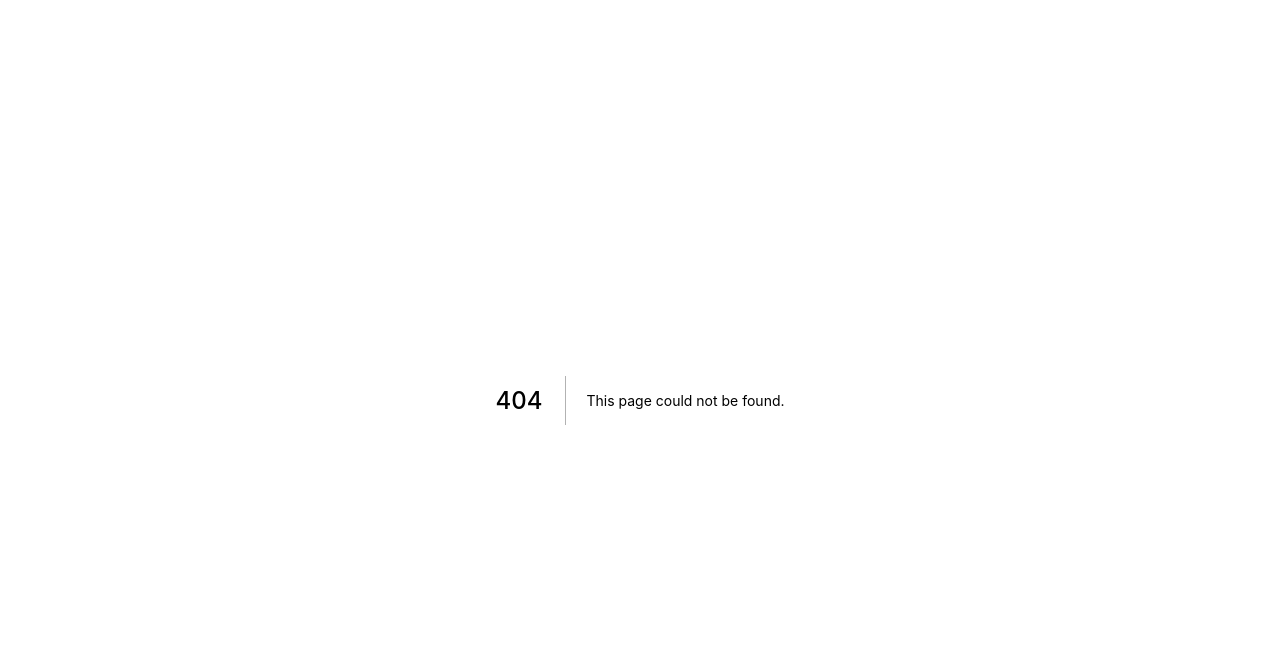
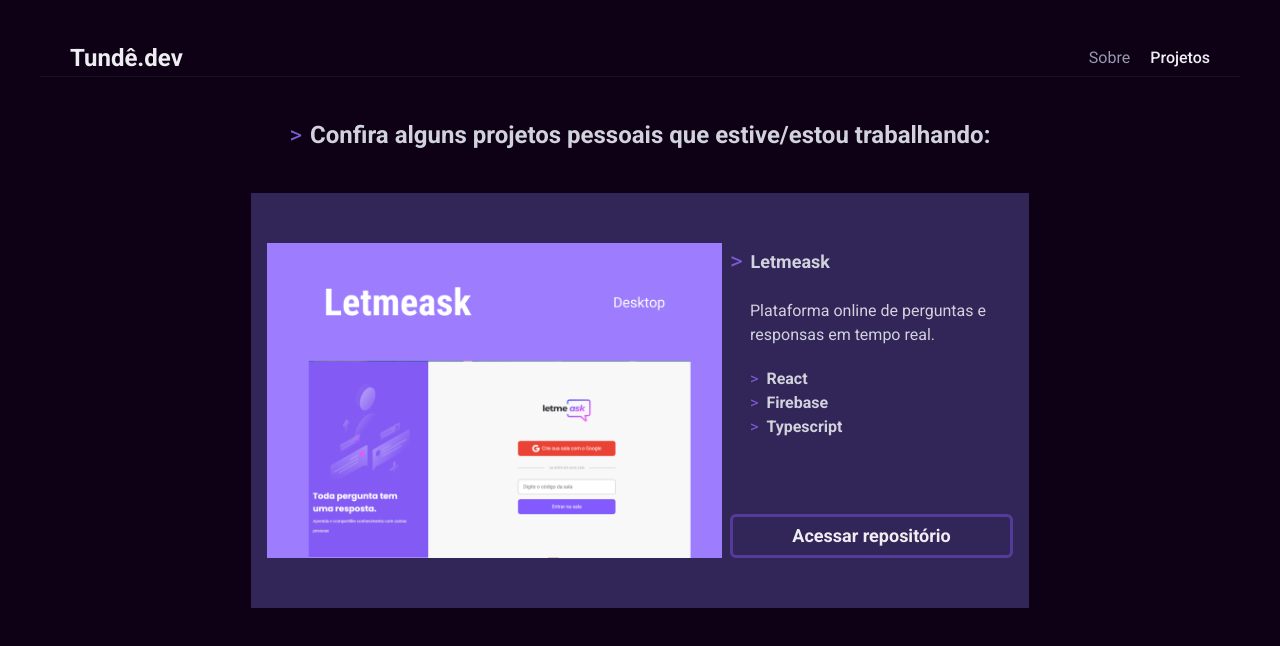
Before and after one commit to Ceviche9/tunde.dev, a Next.js app: page /projects in a window 1280 px wide. Before the commit this address had no page. Shown: the top 646 px of the page. Built offline with nearby package versions, Linux system fonts and the light colour scheme.

Commit message:
feat/projects: add project container

```diff
--- /dev/null
+++ b/src/pages/projects/index.tsx
@@ -0,0 +1,123 @@
+import {Flex, HStack, Text, Divider, Link, Button} from "@chakra-ui/react"
+
+import Image from "next/image"
+
+export default function Projects() {
+  return(
+    <Flex
+      w="100%"
+      flexDirection="column"
+      p="10"
+    >
+         <HStack
+        px="30px"
+        justify="space-between"
+      >
+        <Text
+          fontWeight="bold"
+          fontSize="2xl"
+        >
+          Tundê.dev
+        </Text>
+        <HStack
+          spacing="5"
+        >
+          <Link>
+            <Text fontWeight="400" color="gray.300">Sobre</Text>
+          </Link>
+          <Link>
+            <Text fontWeight="500">Projetos</Text>
+          </Link>
+        </HStack>
+      </HStack>
+
+      <Divider borderColor="gray.800"/>
+
+      <Flex
+        mt="10"
+        flexDirection="column"
+        justify="center"
+        align="center"
+      >
+        <HStack justifySelf="flex-start">
+            <Text fontSize="2xl" fontWeight="400" color="purple.500">{'>'}</Text>
+            <Text fontSize="2xl" fontWeight="bold" color="gray.100">Confira alguns projetos pessoais que estive/estou trabalhando:</Text>
+        </HStack>
+
+        <HStack
+          px="4"
+          mt="10"
+          w={778}
+          h={415}
+          bgColor="purple.900"
+          align="center"
+          justify="space-between"
+        >
+          <Flex
+            // borderWidth="thin"
+            // borderColor="gray.50"
+          >
+            <Image
+              width={455}
+              height={315}
+              alt="Banner"
+              src="/images/banner.png"
+            />
+          </Flex>
+          <Flex
+            flex="1"
+            h={315}
+            flexDirection="column"
+          >
+            <HStack justifySelf="flex-start">
+              <Text fontSize="2xl" fontWeight="400" color="purple.500">{'>'}</Text>
+              <Text fontSize="lg" fontWeight="bold" color="gray.100">Letmeask</Text>
+            </HStack>
+
+            <Flex mt="5" px="5">
+              <Text color="gray.100" fontSize="md">Plataforma online de perguntas e responsas em tempo real.</Text>
+            </Flex>
+
+            <Flex
+              mt="5"
+              px="5"
+              flexDirection="column"
+            >
+              <HStack justifySelf="flex-start">
+                <Text fontSize="md" fontWeight="400" color="purple.500">{'>'}</Text>
+                <Text fontSize="md" fontWeight="bold" color="gray.100">React</Text>
+              </HStack>
+
+              <HStack justifySelf="flex-start">
+                <Text fontSize="md" fontWeight="400" color="purple.500">{'>'}</Text>
+                <Text fontSize="md" fontWeight="bold" color="gray.100">Firebase</Text>
+              </HStack>
+
+              <HStack justifySelf="flex-start">
+                <Text fontSize="md" fontWeight="400" color="purple.500">{'>'}</Text>
+                <Text fontSize="md" fontWeight="bold" color="gray.100">Typescript</Text>
+              </HStack>
+            </Flex>
+
+            <Button
+              mt="75px"
+              bgColor="purple.900"
+              borderWidth="medium"
+              borderColor="purple.700"
+              _hover={{
+                bgColor: "purple.700"
+              }}
+              size='lg'
+            >
+              Acessar repositório
+            </Button>
+
+          </Flex>
+        </HStack>
+
+      </Flex>
+
+
+    </Flex>
+  )
+}
```
Also changed, not shown: public/images/banner.png (added).
